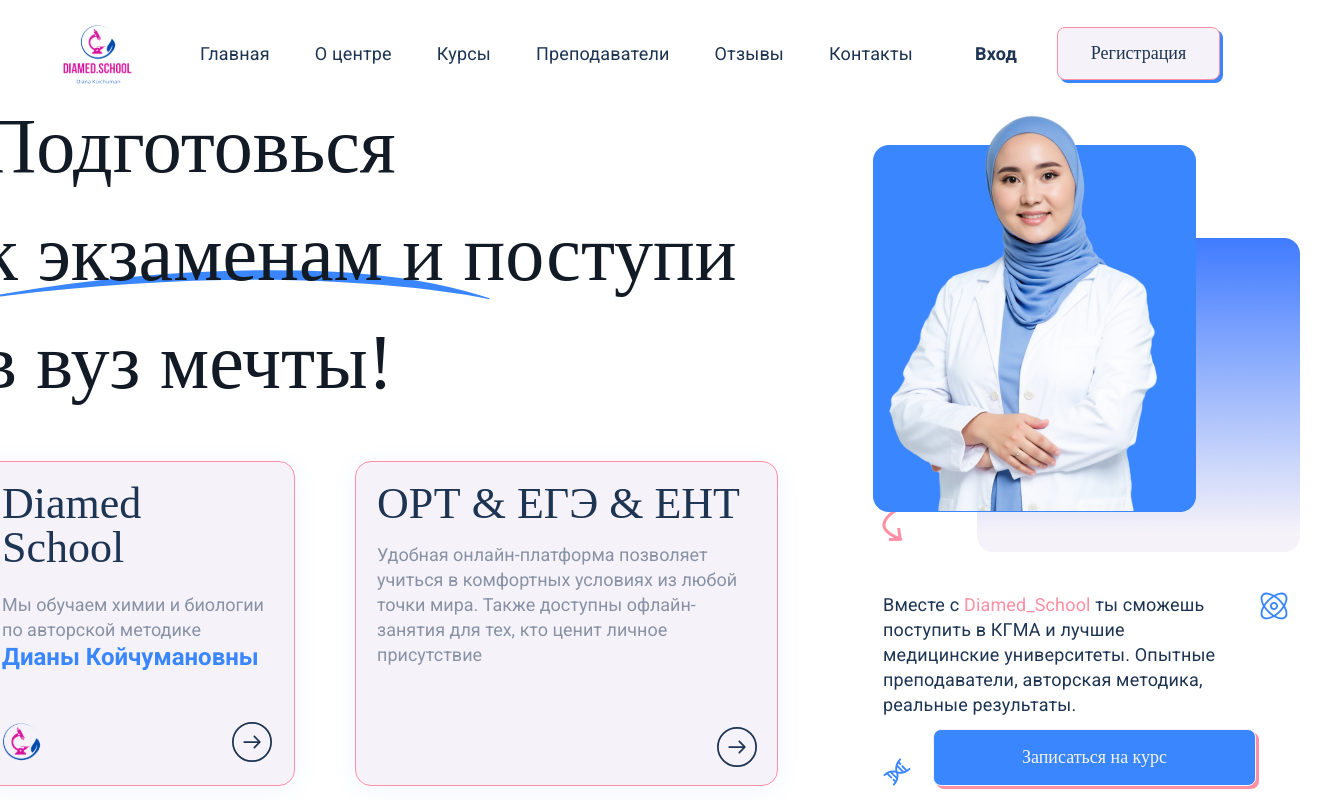
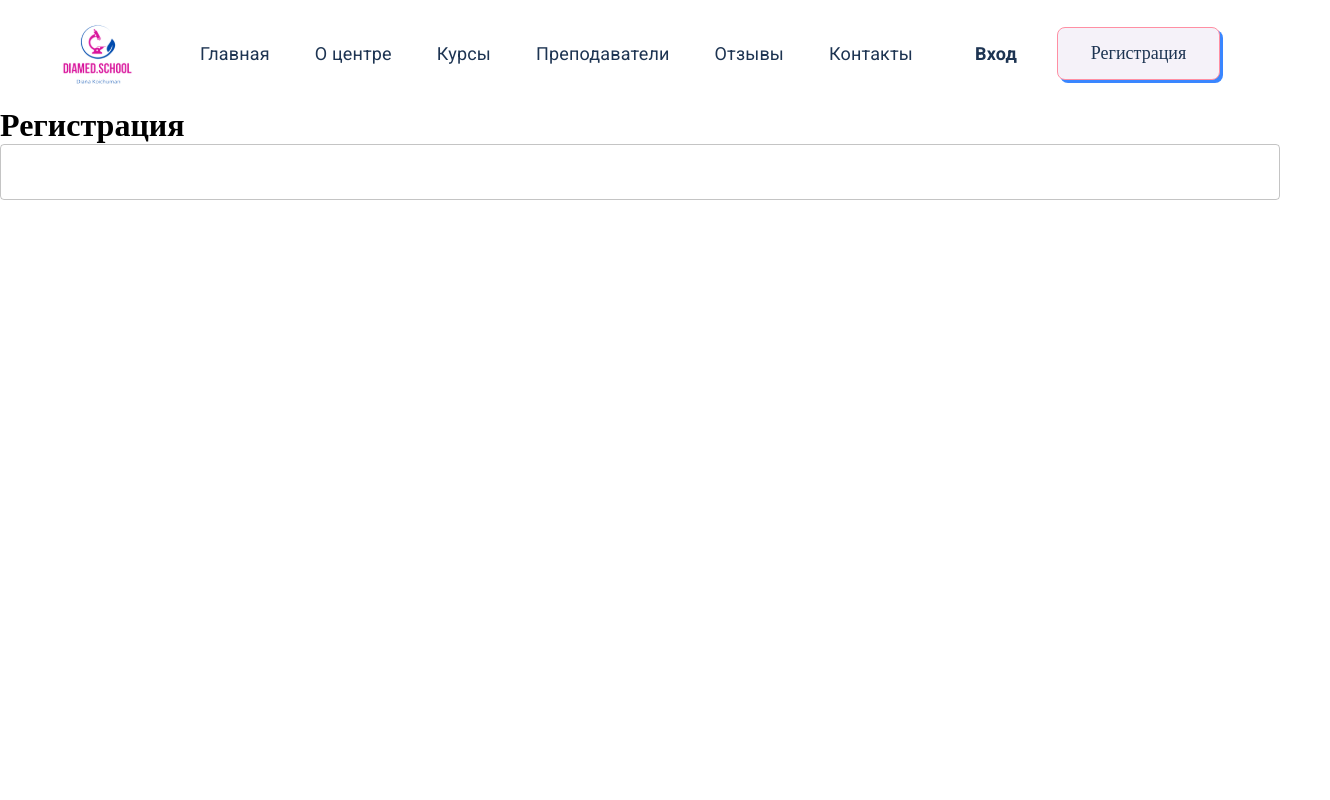
Before and after one commit to TemirlanBekbosun/Diamed-School, a React (Vite) app: page / in a window 1280 px wide. Shown: the top 800 px of the page, 1330 px wide, since content can reach past the window. Built offline with nearby package versions, Linux system fonts and the light colour scheme; a web font is replaced by a local one.

Commit message:
create-sign-up

```diff
--- a/src/App.jsx
+++ b/src/App.jsx
@@ -1,9 +1,12 @@
-import MainPage from "./pages/MainPage";
+// import MainPage from "./pages/MainPage";
+
+import SignUp from "./pages/SignUp";
 
 const App = () => {
   return (
     <>
-      <MainPage />
+      <SignUp />
+      {/* <MainPage /> */}
     </>
   );
 };
--- /dev/null
+++ b/src/pages/SignUp.jsx
@@ -0,0 +1,16 @@
+import AppTextField from "../components/UI/AppTextField";
+import Header from "../layout/Header";
+
+const SignUp = () => {
+  return (
+    <div>
+      <Header />
+      <div>
+        <h1>Регистрация</h1>
+        <AppTextField />
+      </div>
+    </div>
+  );
+};
+
+export default SignUp;
```
